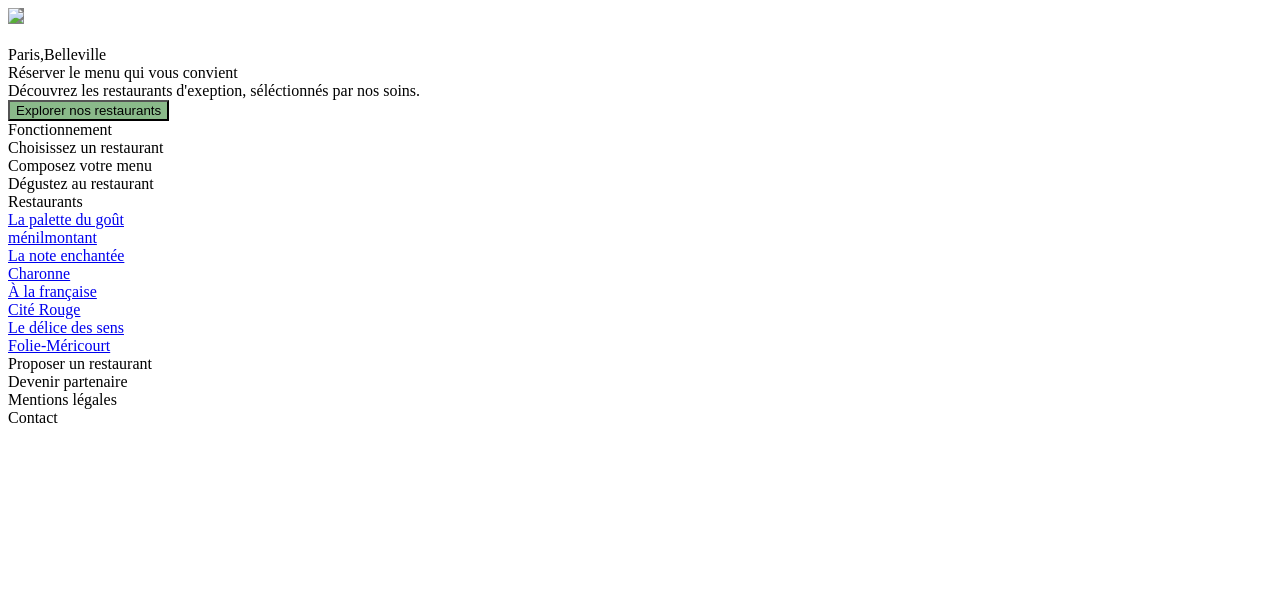
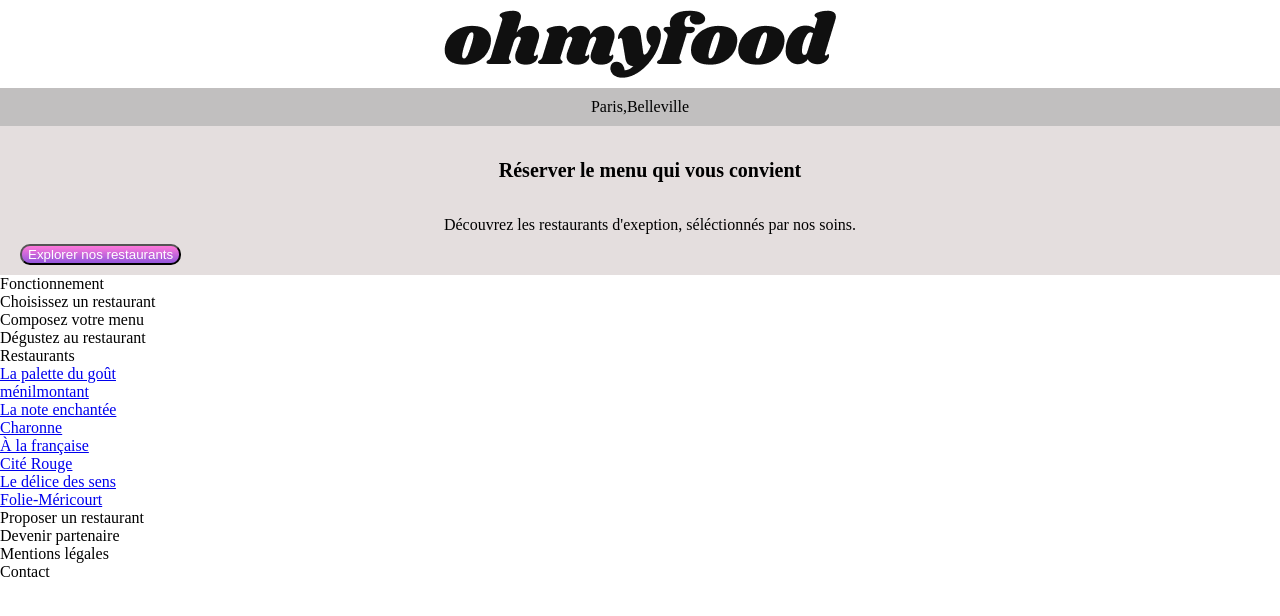
Before and after one commit to Noebacke/P3_Animations_scss, a plain HTML site: page index.html in a window 1280 px wide. Drawn offline with Linux system fonts and the light colour scheme.

Commit message:
Début de header

```diff
--- a/index.html
+++ b/index.html
@@ -5,26 +5,27 @@
     <meta http-equiv="X-UA-Compatible" content="IE=edge">
     <meta name="viewport" content="width=device-width, initial-scale=1.0">
     <link rel="stylesheet" href="./sass/style.css">
+    <link rel="stylesheet" href="">
     <title>ohmyfood</title>
 </head>
 <body>
     <header class="header">
-        <div class="header-logo">
-            <img class="logo" src="/ohmyfood/images/ohmyfood@2x.svg">
+        <div class="header-logo header-position">
+            <img class="logo" src="/images/ohmyfood.png">
+        </div>
+        <div class="search header-position">
+            <img class="icone-gps" src="">
+            <div class="position">Paris,Belleville</div>
         </div>
         <div class="header-nav">
-            <div class="search">
-                <img class="icone-gps" src="">
-                <div class="position">Paris,Belleville</div>
+            <div class="big-title header-position">
+                <h1>Réserver le menu qui vous convient</h1>
             </div>
-            <div class="big-title">
-                Réserver le menu qui vous convient
-            </div>
-            <div class="description">
+            <div class="header-position description">
                 Découvrez les restaurants d'exeption,
                 séléctionnés par nos soins.
             </div>
-            <button class="bouton logo-clair" type="button">Explorer nos restaurants</button>
+            <button class="bouton" type="button">Explorer nos restaurants</button>
         </div>
     </header>
 
--- a/sass/Base/_base.scss
+++ b/sass/Base/_base.scss
@@ -1,8 +1,26 @@
-.logo{
-    background-color: $background-color;
+.header-position{
+    display: flex;
+    justify-content: center;
+    padding: 10px 0;
 }
+.description{
+    flex-direction: row;
+}
+.search{
+    background-color: rgba(179, 177, 177, 0.815);
 
-.logo-clair{
+}
+.header-nav{
+    background-color: rgb(228, 222, 222);
+    padding: 10px 0px 10px 20px;
+}
+body{
+    margin: 0;
+}
+.header-logo{
 
-    background-color: rgba($primary-color,0.6);
 }
+h1{
+    font-size: 20px;
+    padding: 0;
+}
--- a/sass/Utils/_variables.scss
+++ b/sass/Utils/_variables.scss
@@ -1,4 +1,4 @@
-$primary-color: rgb(60, 141, 60);
+$primary-color: #9356DC;
 $background-color:grey;
 $secondary-color:#FF79DA;
 $tertiary-color:#99E2D0;
--- a/sass/components/_components.scss
+++ b/sass/components/_components.scss
@@ -0,0 +1,8 @@
+.bouton{
+    background: linear-gradient(0deg,$primary-color,$secondary-color);
+    color: white;
+    border-radius: 10px;
+    display: flex;
+    justify-content: center;
+    margin: 0;
+}
--- a/sass/style.scss
+++ b/sass/style.scss
@@ -2,3 +2,5 @@
 @import "./Utils/variables";
 
 @import "./Base/base";
+
+@import "./components/components"
```
Also changed, not shown: sass/style.css, 1 other file.
